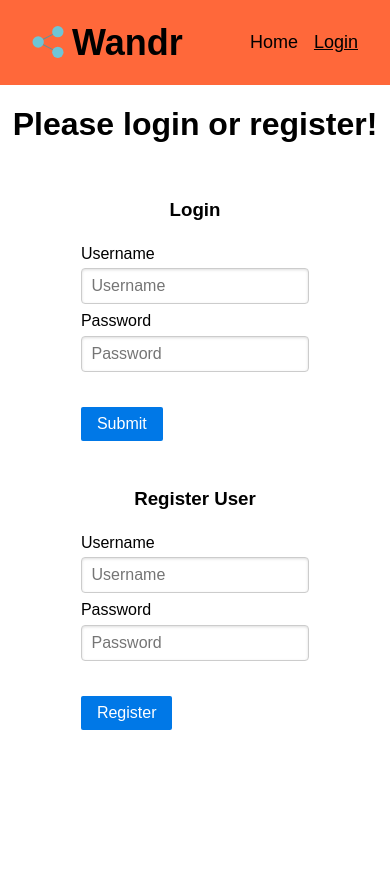
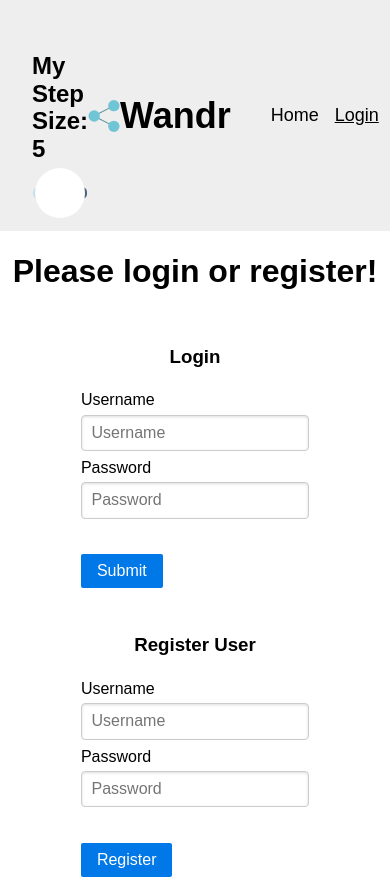
Before and after one commit to kvntang/wandr_fullstack, a Vue app: page /login in a window 390 px wide. Before the commit the page ends 844 px from the top, so only its background shows below. Built offline with nearby package versions, Linux system fonts and the light colour scheme; no server answers.

Commit message:
carousel is in, but ugly

```diff
--- a/client/App.vue
+++ b/client/App.vue
@@ -4,6 +4,7 @@ import { useUserStore } from "@/stores/user";
 import { storeToRefs } from "pinia";
 import { computed, onBeforeMount } from "vue";
 import { RouterLink, RouterView, useRoute } from "vue-router";
+import StepComponent from "@/components/Step/StepComponent.vue";
 
 const currentRoute = useRoute();
 const currentRouteName = computed(() => currentRoute.name);
@@ -24,13 +25,18 @@ onBeforeMount(async () => {
 <template>
   <header>
     <nav>
-      <div class="title">
+      <div class="left-section">
+        <StepComponent />
+      </div>
+
+      <div class="center-section">
         <img src="@/assets/images/logo.svg" />
         <RouterLink :to="{ name: 'Home' }">
           <h1>Wandr</h1>
         </RouterLink>
       </div>
-      <ul>
+
+      <ul class="right-section">
         <li>
           <RouterLink :to="{ name: 'Home' }" :class="{ underline: currentRouteName == 'Home' }"> Home </RouterLink>
         </li>
@@ -54,20 +60,37 @@ onBeforeMount(async () => {
 
 nav {
   padding: 1em 2em;
-  background-color: rgb(255, 104, 58);
+  background-color: #eeeeee;
   display: flex;
   align-items: center;
+  justify-content: space-between;
+}
+
+.left-section {
+  display: flex;
+  align-items: center;
+  flex: 1;
+}
+
+.center-section {
+  display: flex;
+  align-items: center;
+  justify-content: center;
+  flex: 1;
+}
+
+.right-section {
+  display: flex;
+  align-items: center;
+  justify-content: flex-end;
+  list-style-type: none;
+  gap: 1em;
+  flex: 1;
 }
 
 h1 {
   font-size: 2em;
   margin: 0;
-}
-
-.title {
-  display: flex;
-  align-items: center;
-  gap: 0.5em;
 }
 
 img {
@@ -80,15 +103,6 @@ a {
   text-decoration: none;
 }
 
-ul {
-  list-style-type: none;
-  margin-left: auto;
-  display: flex;
-  align-items: center;
-  flex-direction: row;
-  gap: 1em;
-}
-
 .underline {
   text-decoration: underline;
 }
--- /dev/null
+++ b/client/components/Post/CarouselComponent.vue
@@ -0,0 +1,127 @@
+<script setup lang="ts">
+import { ref, computed } from "vue";
+import PostComponent from "@/components/Post/PostComponent.vue";
+
+// Props
+const props = defineProps({
+  post: Object, // The first post to display
+  totalItems: { type: Number, default: 5 }, // Total number of items (1 post + 4 placeholders)
+  offset: { type: Number, default: 50 }, // Offset value for scaling/spacing (control passed from parent)
+});
+const emit = defineEmits(["refreshPosts", "editPost"]);
+
+// Local state
+const centerIndex = ref(0);
+
+// Calculate the style for each card in the carousel
+const calculateStyle = (relativeIndex: number) => {
+  const absIndex = Math.abs(relativeIndex);
+  const scale = 1 - (absIndex * props.offset) / 1000;
+  const translateX = relativeIndex * (props.offset / 1.5) * Math.pow(1.2, absIndex);
+  const zIndex = 5 - absIndex;
+
+  return {
+    transform: `scale(${scale}) translate(${translateX}px)`,
+    zIndex,
+    opacity: absIndex > 2 ? 0 : 1,
+    transition: "all 0.3s ease-in-out",
+  };
+};
+
+// Placeholder items array (first one is the post, others are empty)
+const carouselItems = computed(() => {
+  return [props.post, ...Array(props.totalItems - 1).fill(null)];
+});
+
+// Navigate left or right in the carousel
+const navigate = (direction: "left" | "right") => {
+  if (direction === "left" && centerIndex.value > 0) {
+    centerIndex.value--;
+  } else if (direction === "right" && centerIndex.value < props.totalItems - 1) {
+    centerIndex.value++;
+  }
+};
+
+// Emit events to refresh or edit posts
+const refreshPosts = () => emit("refreshPosts");
+const editPost = (id: string) => emit("editPost", id);
+</script>
+
+<template>
+  <div class="carousel-container">
+    <div class="relative carousel-wrapper">
+      <!-- Loop through visible posts and placeholders -->
+      <article v-for="(item, index) in carouselItems" :key="index" class="carousel-card" :style="calculateStyle(index - centerIndex)">
+        <div v-if="index === 0">
+          <!-- Show the actual post on the first card -->
+          <PostComponent :post="item" @refreshPosts="refreshPosts" @editPost="editPost" />
+        </div>
+        <div v-else>
+          <!-- Placeholder for the rest of the carousel -->
+          <div class="placeholder-card">
+            <p>More content coming soon...</p>
+          </div>
+        </div>
+      </article>
+    </div>
+
+    <!-- Navigation buttons -->
+    <div class="carousel-nav">
+      <button @click="navigate('left')" class="carousel-button">←</button>
+      <button @click="navigate('right')" class="carousel-button">→</button>
+    </div>
+  </div>
+</template>
+
+<style scoped>
+.carousel-container {
+  display: flex;
+  flex-direction: column;
+  gap: 1em;
+  width: 100%;
+  margin: 0 auto;
+}
+
+.carousel-wrapper {
+  position: relative;
+  width: 100%;
+  height: 300px;
+  overflow: hidden;
+}
+
+.carousel-card {
+  position: absolute;
+  top: 0;
+  left: 50%;
+  transform-origin: center;
+  width: 300px;
+  height: 300px;
+}
+
+.placeholder-card {
+  display: flex;
+  justify-content: center;
+  align-items: center;
+  width: 100%;
+  height: 300px;
+  background-color: #f0f0f0;
+  color: #888;
+  font-size: 1.2em;
+  border-radius: 8px;
+}
+
+.carousel-nav {
+  display: flex;
+  justify-content: center;
+  gap: 1em;
+}
+
+.carousel-button {
+  background-color: #ddd;
+  border: none;
+  padding: 0.5em;
+  border-radius: 50%;
+  cursor: pointer;
+  font-size: 1.5em;
+}
+</style>
--- a/client/components/Post/CreatePostForm.vue
+++ b/client/components/Post/CreatePostForm.vue
@@ -85,12 +85,21 @@ const handleFileChange = (event: Event) => {
 
 <style scoped>
 form {
+  /* background-color: var(--base-bg);
+  border-radius: 1em;
+  display: flex;
+  flex-direction: column;
+  gap: 0.5em;
+  padding: 1em; */
   background-color: var(--base-bg);
   border-radius: 1em;
   display: flex;
   flex-direction: column;
   gap: 0.5em;
   padding: 1em;
+  width: 90%; /* Set a responsive width */
+  max-width: 40em; /* Ensure it doesn’t grow too large on wide screens */
+  margin: 1em auto; /* Center the article and add spacing between articles */
 }
 
 textarea {
--- a/client/components/Post/PostListComponent.vue
+++ b/client/components/Post/PostListComponent.vue
@@ -1,12 +1,11 @@
 <script setup lang="ts">
+import { ref, onBeforeMount } from "vue";
 import CreatePostForm from "@/components/Post/CreatePostForm.vue";
-import EditPostForm from "@/components/Post/EditPostForm.vue";
-import PostComponent from "@/components/Post/PostComponent.vue";
+import SearchPostForm from "./SearchPostForm.vue";
+import CarouselComponent from "@/components/Post/CarouselComponent.vue";
 import { useUserStore } from "@/stores/user";
+import { storeToRefs } from "pinia";
 import { fetchy } from "@/utils/fetchy";
-import { storeToRefs } from "pinia";
-import { onBeforeMount, ref } from "vue";
-import SearchPostForm from "./SearchPostForm.vue";
 
 const { isLoggedIn } = storeToRefs(useUserStore());
 
@@ -47,12 +46,15 @@ onBeforeMount(async () => {
     <h2 v-else>Posts by {{ searchAuthor }}:</h2>
     <SearchPostForm @getPostsByAuthor="getPosts" />
   </div>
+
+  <!-- Load a carousel for each post, first card is the post, rest are placeholders -->
   <section class="posts" v-if="loaded && posts.length !== 0">
-    <article v-for="post in posts" :key="post._id">
-      <PostComponent v-if="editing !== post._id" :post="post" @refreshPosts="getPosts" @editPost="updateEditing" />
-      <EditPostForm v-else :post="post" @refreshPosts="getPosts" @editPost="updateEditing" />
-    </article>
+    <div v-for="post in posts" :key="post._id">
+      <!-- Pass an offset prop to control the scaling and translation -->
+      <CarouselComponent :post="post" :totalItems="5" :offset="300" @refreshPosts="getPosts" @editPost="updateEditing" />
+    </div>
   </section>
+
   <p v-else-if="loaded">No posts found</p>
   <p v-else>Loading...</p>
 </template>
@@ -72,7 +74,7 @@ p,
 }
 
 article {
-  background-color: var(--base-bg);
+  background-color: #eeeeee;
   border-radius: 1em;
   display: flex;
   flex-direction: column;
--- /dev/null
+++ b/client/components/Step/StepComponent.vue
@@ -0,0 +1,77 @@
+<script setup lang="ts">
+import { ref } from "vue";
+
+// Create a ref for the step size, initialized to a default value (e.g., 5)
+const stepSize = ref(5);
+</script>
+
+<template>
+  <div class="slider-container">
+    <h2>My Step Size: {{ stepSize }}</h2>
+    <input id="step-slider" type="range" min="1" max="10" v-model="stepSize" />
+  </div>
+</template>
+
+<style scoped>
+.slider-container {
+  background-color: #eeeeee;
+  border-radius: 1em;
+  padding: 0em;
+  width: 90%;
+  max-width: 100em;
+  margin: 1em auto;
+  display: flex;
+  flex-direction: column;
+  gap: 5px;
+  align-items: center;
+}
+
+input[type="range"] {
+  width: 100%;
+  -webkit-appearance: none;
+  appearance: none;
+  height: 12px;
+  background: linear-gradient(90deg, #cae2ec, #4b627a);
+  border-radius: 5px;
+  cursor: pointer;
+  transition: opacity 0.2s ease;
+}
+
+/* For WebKit browsers (Chrome, Safari) */
+input[type="range"]::-webkit-slider-thumb {
+  -webkit-appearance: none;
+  appearance: none;
+  width: 50px; /* Adjust width */
+  height: 50px; /* Adjust height */
+  background: #ffffff; /* Change to your desired color */
+  border-radius: 50%;
+  box-shadow: 10 10 5px rgba(0, 0, 0, 1);
+  cursor: pointer;
+}
+
+/* For Firefox */
+input[type="range"]::-moz-range-thumb {
+  width: 24px; /* Adjust width */
+  height: 24px; /* Adjust height */
+  background: #ffffff; /* Change to your desired color */
+  border-radius: 50%;
+  box-shadow: 10 10 5px rgba(0, 0, 0, 0.2);
+  cursor: pointer;
+}
+
+input[type="range"]:hover {
+  opacity: 1;
+}
+
+@media (max-width: 600px) {
+  .slider-container {
+    width: 95%;
+  }
+
+  input[type="range"]::-webkit-slider-thumb,
+  input[type="range"]::-moz-range-thumb {
+    width: 16px;
+    height: 16px;
+  }
+}
+</style>
--- a/client/views/HomeView.vue
+++ b/client/views/HomeView.vue
@@ -1,5 +1,6 @@
 <script setup lang="ts">
 import PostListComponent from "@/components/Post/PostListComponent.vue";
+
 import { useUserStore } from "@/stores/user";
 import { storeToRefs } from "pinia";
 
@@ -13,6 +14,7 @@ const { currentUsername, isLoggedIn } = storeToRefs(useUserStore());
       <h1 v-if="isLoggedIn">Welcome {{ currentUsername }}!</h1>
       <h1 v-else>Please login!</h1>
     </section>
+
     <PostListComponent />
   </main>
 </template>
```
